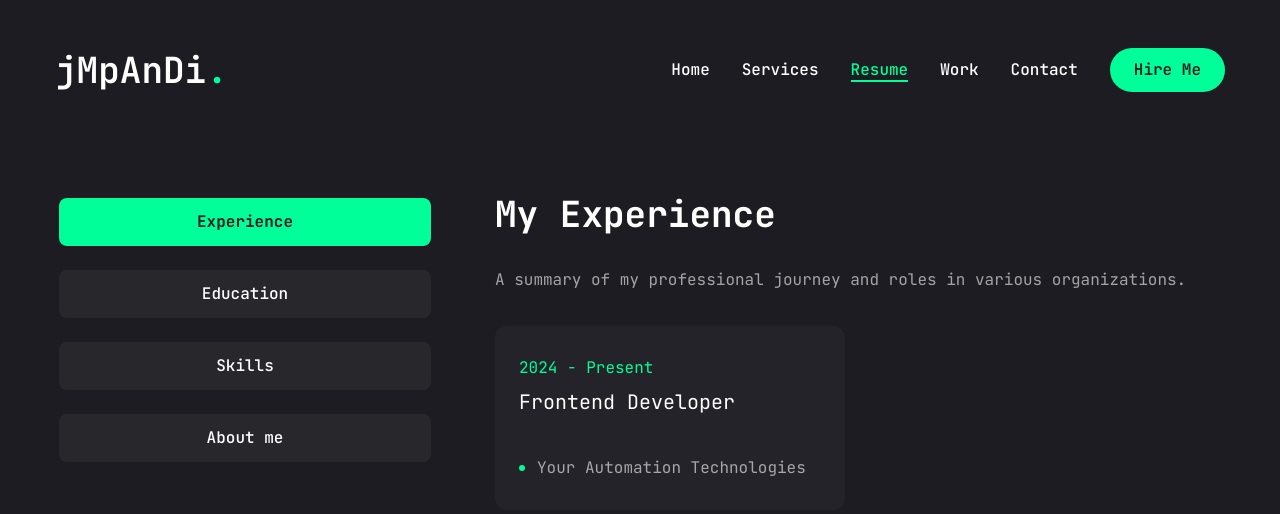
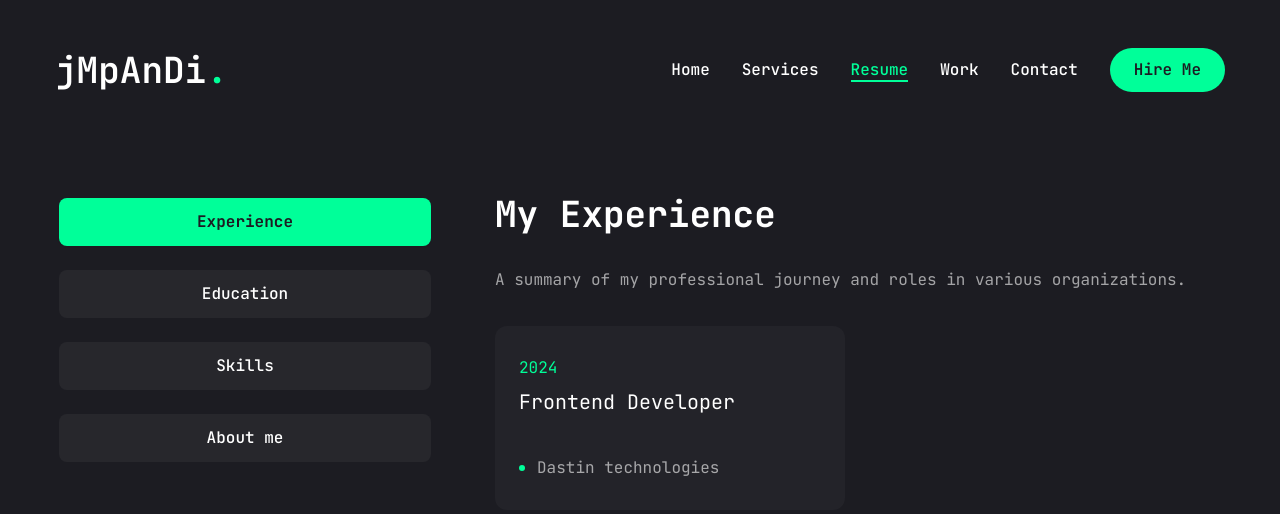
Before and after one commit to tomuthu-engineer/my-portfolio, a Next.js app: page /resume in a window 1280 px wide. Shown: the top 514 px of the page. Built offline with nearby package versions, Linux system fonts and the light colour scheme.

Commit message:
Update company name and duration in resume

```diff
--- a/app/resume/page.tsx
+++ b/app/resume/page.tsx
@@ -63,9 +63,9 @@ const experience = [
       "A summary of my professional journey and roles in various organizations.",
     items: [
       {
-        company: "Your Automation Technologies",
+        company: "Dastin technologies",
         position: "Frontend Developer",
-        duration: "2024 - Present",
+        duration: "2024",
       },
     ],
   },
```
